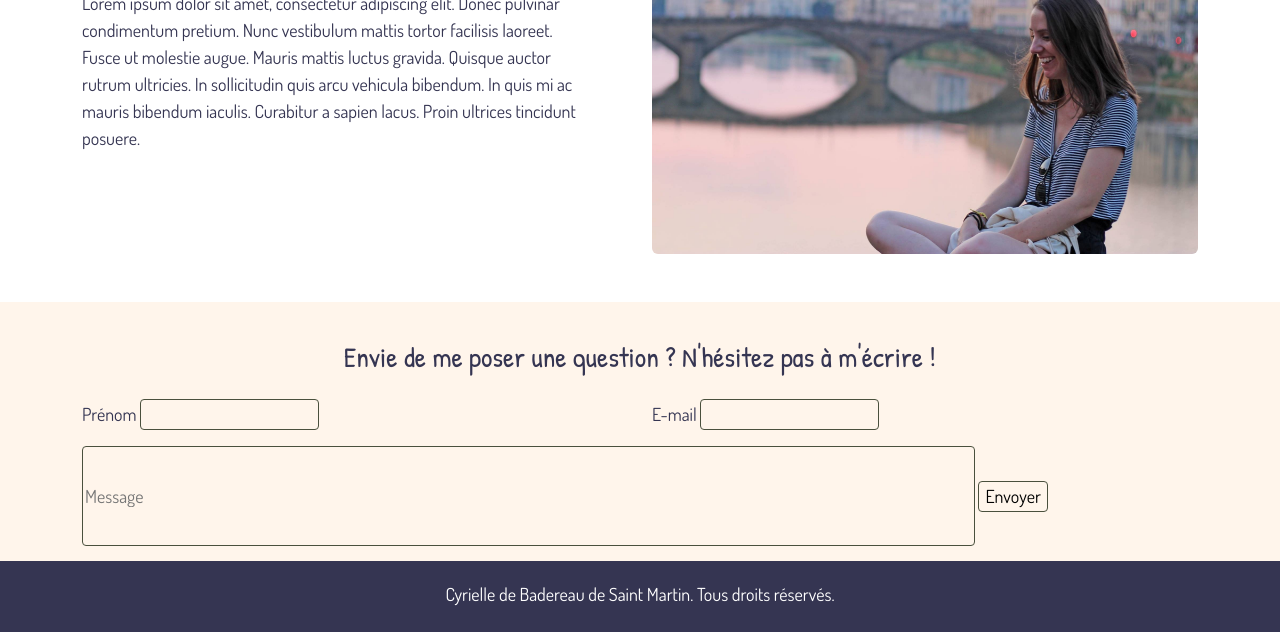
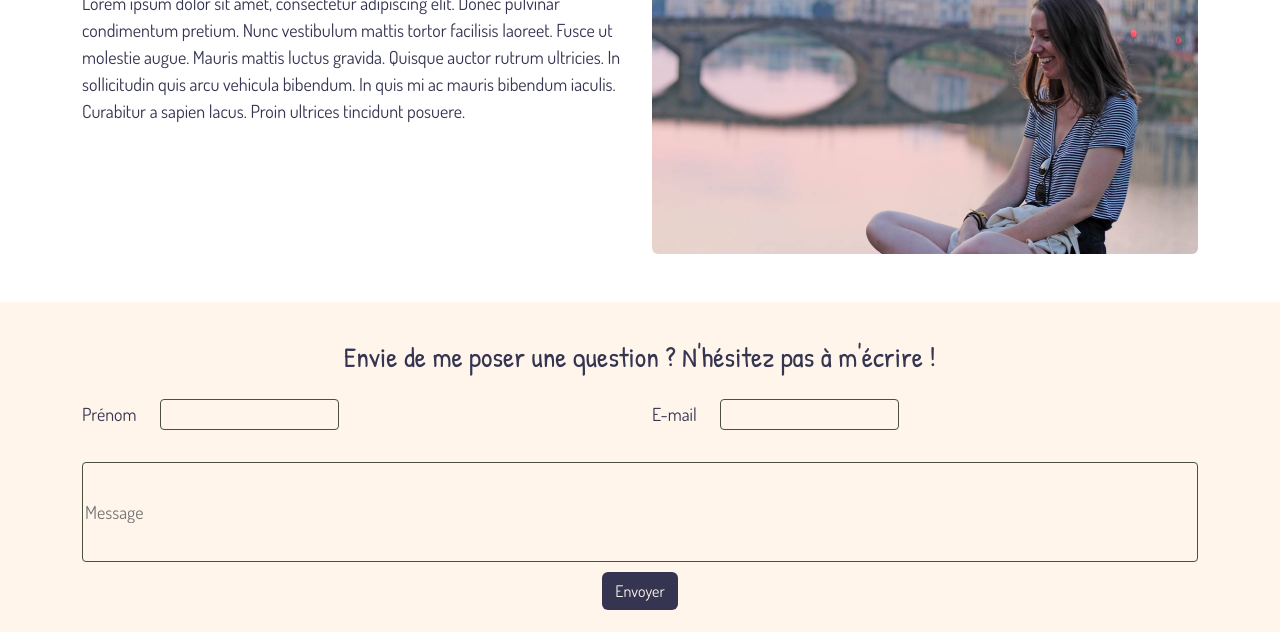
Before and after one commit to cdebadereau/parenthese-florentine, a plain HTML site: page contact.html in a window 1280 px wide. Shown: the part 348-980 px from the top of the page. Drawn offline with nearby package versions, Linux system fonts and the light colour scheme.

Commit message:
Fixed the form section in contact page

```diff
--- a/contact.html
+++ b/contact.html
@@ -129,7 +129,7 @@
     </nav>
     <div class="about-section container mt-5">
       <div class="row">
-        <div class="col-lg-6 pe-5">
+        <div class="col-lg-6">
           <h1 class="mt-3">Cyrielle de Badereau de Saint Martin</h1>
           <h2>Expatriée française en Italie</h2>
           <p class="mb-5">
@@ -156,7 +156,7 @@
       </h3>
       <form class="container">
         <div class="row mb-3">
-          <div class="col-md-6">
+          <div class="col-md-6 mb-3">
             <label for="name">Prénom</label>
             <input type="text" />
           </div>
@@ -169,7 +169,7 @@
         <div class="row">
           <div class="col-12">
             <input type="text" placeholder="Message" class="text-form" />
-            <input type="submit" value="Envoyer" />
+            <input type="submit" value="Envoyer" class="btn" />
           </div>
         </div>
       </form>
--- a/styles/style.css
+++ b/styles/style.css
@@ -132,16 +132,34 @@ article .read-more-button:hover {
   margin-top: 20px;
 }
 
+form label {
+  margin-right: 20px;
+}
+
 form input {
   border: 1px solid var(--secondary-color);
   background: var(--primary-color);
   border-radius: 4px;
 }
 
-.text-form {
-  width: 80%;
+.form-section .text-form {
+  width: 100%;
   height: 100px;
   resize: vertical;
+}
+
+form .btn {
+  display: block;
+  margin: 10px auto;
+  background: #353552;
+  color: var(--primary-color);
+  transition: 150ms all ease-in-out;
+}
+
+form .btn:hover {
+  color: #353552;
+  background: var(--primary-color);
+  border: 1px solid #353552;
 }
 
 article h2,
@@ -193,4 +211,8 @@ footer .social-icons .fa-brands:hover {
   .card {
     margin: 0 auto;
   }
+
+  .about-section {
+    text-align: center;
+  }
 }
```
